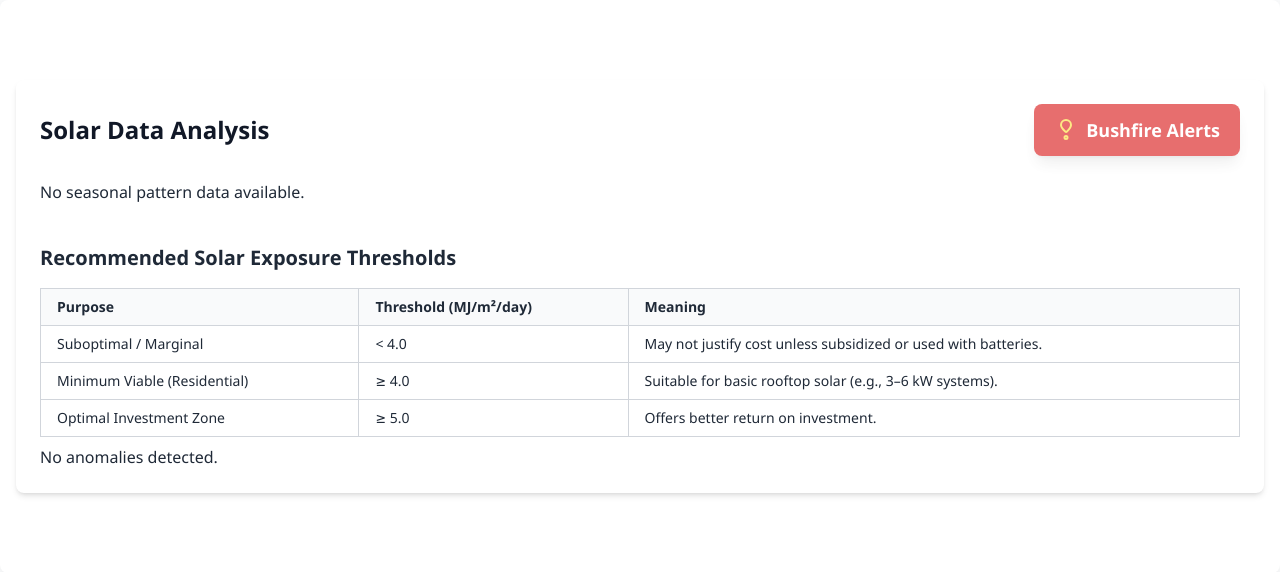
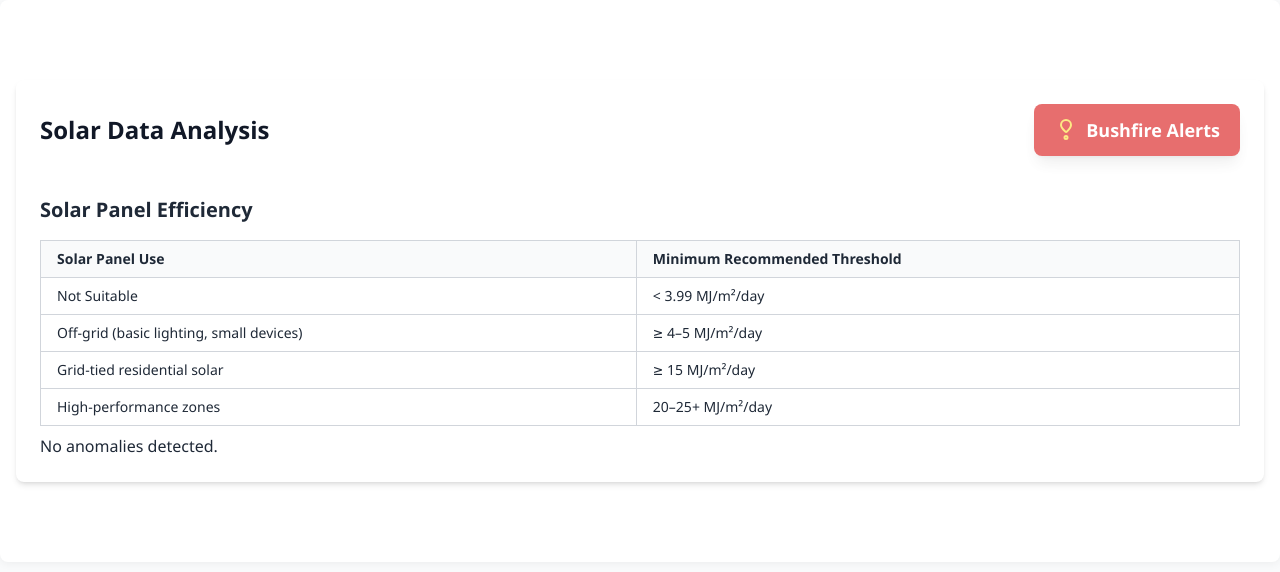
Before and after one commit to flappyfishhh/cits5505-masters62, a Flask app: template app/templates/analysis.html in a window 1280 px wide. Shown: the top 572 px of the page. Run offline with Flask 3, Linux system fonts and the light colour scheme; the template is opened without the code that fills it, so the values that code supplies are empty; some libraries are stand-ins or nearby versions.

Commit message:
Add updates - solar panel efficiney thresholds

```diff
--- a/app/templates/analysis.html
+++ b/app/templates/analysis.html
@@ -39,50 +39,63 @@
           {% endfor %}
         </tbody>
       </table>
+      <br>
+{% if suitability_grade and suitability_message %}
+  {% set box_color = "" %}
+  {% set icon = "" %}
+  {% set icon_color = "" %}
 
-      {% if suitability_grade and suitability_message %}
-        {% set bg_color = "" %}
-        {% if "Highly Suitable" in suitability_grade %}
-          {% set bg_color = "bg-blue-100 border-blue-300 text-blue-900" %}
-        {% elif "Not Suitable" in suitability_grade %}
-          {% set bg_color = "bg-red-100 border-red-300 text-red-900" %}
-        {% elif "Moderately Suitable" in suitability_grade %}
-          {% set bg_color = "bg-green-100 border-green-300 text-green-900" %}
+  {% if "Not Suitable" in suitability_grade %}
+    {% set box_color = "bg-red-100 border-red-400 text-red-800" %}
+    {% set icon = "🚫" %}
+  {% elif "Off-grid" in suitability_grade %}
+    {% set box_color = "bg-yellow-100 border-yellow-400 text-yellow-800" %}
+    {% set icon = "💡" %}
+  {% elif "Grid-tied Residential" in suitability_grade %}
+    {% set box_color = "bg-blue-100 border-blue-400 text-blue-800" %}
+    {% set icon = "🏠💡" %}
+  {% elif "High Performance Zone" in suitability_grade %}
+    {% set box_color = "bg-green-100 border-green-400 text-green-800" %}
+    {% set icon = "🏭" %}
   {% endif %}
-        <div class="p-4 mt-4 rounded border {{ bg_color }}">
-          <strong>{{ suitability_grade }}:</strong> {{ suitability_message }}
+
+  <div class="border-l-4 p-4 rounded mb-6 {{ box_color }} flex items-start space-x-3 shadow">
+    <div class="text-2xl">{{ icon }}</div>
+    <div>
+      <p class="font-semibold text-base">{{ suitability_grade }}</p>
+      <p class="text-sm mt-1">{{ suitability_message }}</p>
+    </div>
   </div>
 {% endif %}
-    {% else %}
-      <p class="mt-2">No seasonal pattern data available.</p>
+
     {% endif %}
 
     <!-- Threshold Table -->
 <div class="mt-10">
-      <h2 class="text-xl font-semibold mb-4">Recommended Solar Exposure Thresholds</h2>
+  <h2 class="text-xl font-semibold mb-4">Solar Panel Efficiency</h2>
   <table class="table-auto w-full border-collapse border border-gray-300 text-sm">
     <thead class="bg-gray-100">
       <tr>
-            <th class="border border-gray-300 px-4 py-2">Purpose</th>
-            <th class="border border-gray-300 px-4 py-2">Threshold (MJ/m²/day)</th>
-            <th class="border border-gray-300 px-4 py-2">Meaning</th>
+        <th class="border border-gray-300 px-4 py-2">Solar Panel Use</th>
+        <th class="border border-gray-300 px-4 py-2">Minimum Recommended Threshold</th>
       </tr>
     </thead>
     <tbody>
       <tr>
-            <td class="border border-gray-300 px-4 py-2">Suboptimal / Marginal</td>
-            <td class="border border-gray-300 px-4 py-2">&lt; 4.0</td>
-            <td class="border border-gray-300 px-4 py-2">May not justify cost unless subsidized or used with batteries.</td>
+        <td class="border border-gray-300 px-4 py-2">Not Suitable</td>
+        <td class="border border-gray-300 px-4 py-2">&lt; 3.99 MJ/m²/day</td>
       </tr>
       <tr>
-            <td class="border border-gray-300 px-4 py-2">Minimum Viable (Residential)</td>
-            <td class="border border-gray-300 px-4 py-2">&ge; 4.0</td>
-            <td class="border border-gray-300 px-4 py-2">Suitable for basic rooftop solar (e.g., 3–6 kW systems).</td>
+        <td class="border border-gray-300 px-4 py-2">Off-grid (basic lighting, small devices)</td>
+        <td class="border border-gray-300 px-4 py-2">≥ 4–5 MJ/m²/day</td>
       </tr>
       <tr>
-            <td class="border border-gray-300 px-4 py-2">Optimal Investment Zone</td>
-            <td class="border border-gray-300 px-4 py-2">&ge; 5.0</td>
-            <td class="border border-gray-300 px-4 py-2">Offers better return on investment.</td>
+        <td class="border border-gray-300 px-4 py-2">Grid-tied residential solar</td>
+        <td class="border border-gray-300 px-4 py-2">≥ 15 MJ/m²/day</td>
+      </tr>
+      <tr>
+        <td class="border border-gray-300 px-4 py-2">High-performance zones</td>
+        <td class="border border-gray-300 px-4 py-2">20–25+ MJ/m²/day</td>
       </tr>
     </tbody>
   </table>
```
Lines whose indentation alone changed are shown as unchanged.
